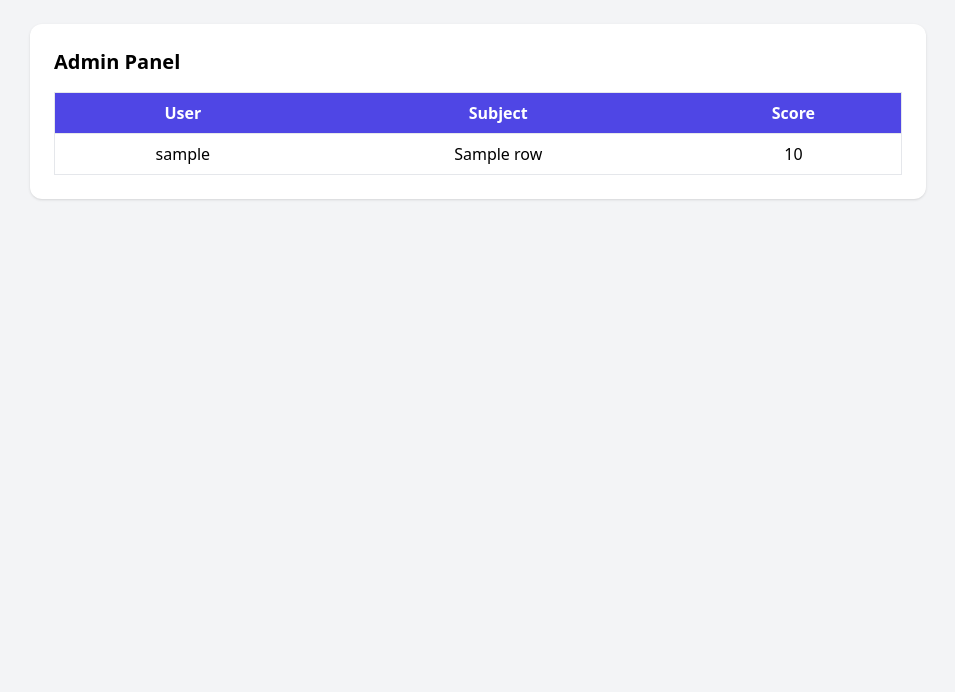
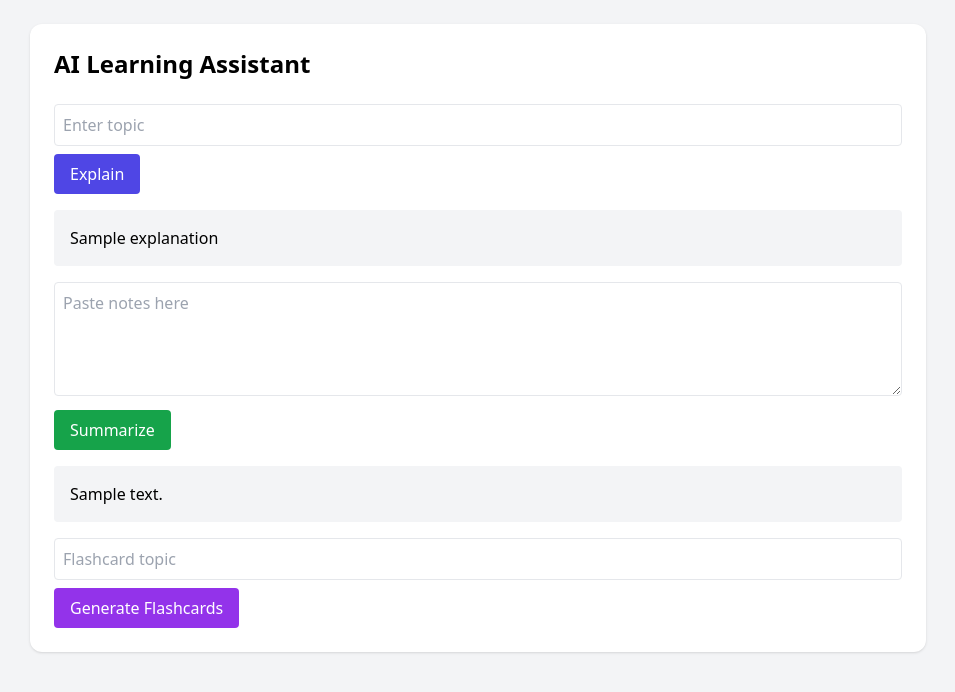
Before and after one commit to ayushagarwaltech/AI-Study-Buddy, a Flask app: template templates/ai_tools.html in a window 1280 px wide. Shown: the top 692 px of the page, without its empty margins (162-1117 px from the left). Run offline with Flask 3, Linux system fonts and the light colour scheme; the template is opened without the code that fills it: most values are stand-ins (such as "Sample title", 1, 10 or a date in 2020); parts of the project's set-up code (start-up, migrations or seed data) failed here and were passed over; some libraries are stand-ins or nearby versions.

Commit message:
Transform admin panel into AI Learning Assistant
Updated the admin panel to an AI Learning Assistant with new forms for topic explanation, note summarization, and flashcard generation.

```diff
--- a/templates/ai_tools.html
+++ b/templates/ai_tools.html
@@ -1,31 +1,52 @@
 <!DOCTYPE html>
 <html>
 <head>
-    <title>Admin Panel</title>
+    <title>AI Learning Assistant</title>
     <script src="https://cdn.tailwindcss.com"></script>
 </head>
 <body class="bg-gray-100 p-6">
 
 <div class="max-w-4xl mx-auto bg-white p-6 rounded-xl shadow">
 
-<h2 class="text-xl font-bold mb-4">Admin Panel</h2>
+<h2 class="text-2xl font-bold mb-6">AI Learning Assistant</h2>
 
-<table class="w-full border">
-<tr class="bg-indigo-600 text-white">
-    <th class="p-2">User</th>
-    <th class="p-2">Subject</th>
-    <th class="p-2">Score</th>
-</tr>
+<form action="/explain_topic" method="POST" class="mb-4">
+    <input type="text" name="topic" placeholder="Enter topic"
+           class="w-full p-2 border rounded mb-2" required>
+    <button class="bg-indigo-600 text-white px-4 py-2 rounded">Explain</button>
+</form>
 
-{% for row in results %}
-<tr class="text-center border">
-    <td class="p-2">{{ row.username }}</td>
-    <td class="p-2">{{ row.subject }}</td>
-    <td class="p-2">{{ row.score }}</td>
-</tr>
-{% endfor %}
+{% if explanation %}
+<div class="bg-gray-100 p-4 rounded mb-4">
+    <p>{{ explanation }}</p>
+</div>
+{% endif %}
 
-</table>
+<form action="/summarize_notes" method="POST" class="mb-4">
+    <textarea name="notes" rows="4"
+              placeholder="Paste notes here"
+              class="w-full p-2 border rounded mb-2"></textarea>
+    <button class="bg-green-600 text-white px-4 py-2 rounded">Summarize</button>
+</form>
+
+{% if summary %}
+<div class="bg-gray-100 p-4 rounded mb-4">
+    <p>{{ summary }}</p>
+</div>
+{% endif %}
+
+<form action="/generate_flashcards" method="POST">
+    <input type="text" name="flash_topic"
+           placeholder="Flashcard topic"
+           class="w-full p-2 border rounded mb-2" required>
+    <button class="bg-purple-600 text-white px-4 py-2 rounded">Generate Flashcards</button>
+</form>
+
+{% if flashcards %}
+<div class="bg-gray-100 p-4 rounded mt-4">
+    <pre class="whitespace-pre-wrap">{{ flashcards }}</pre>
+</div>
+{% endif %}
 
 </div>
 
```
